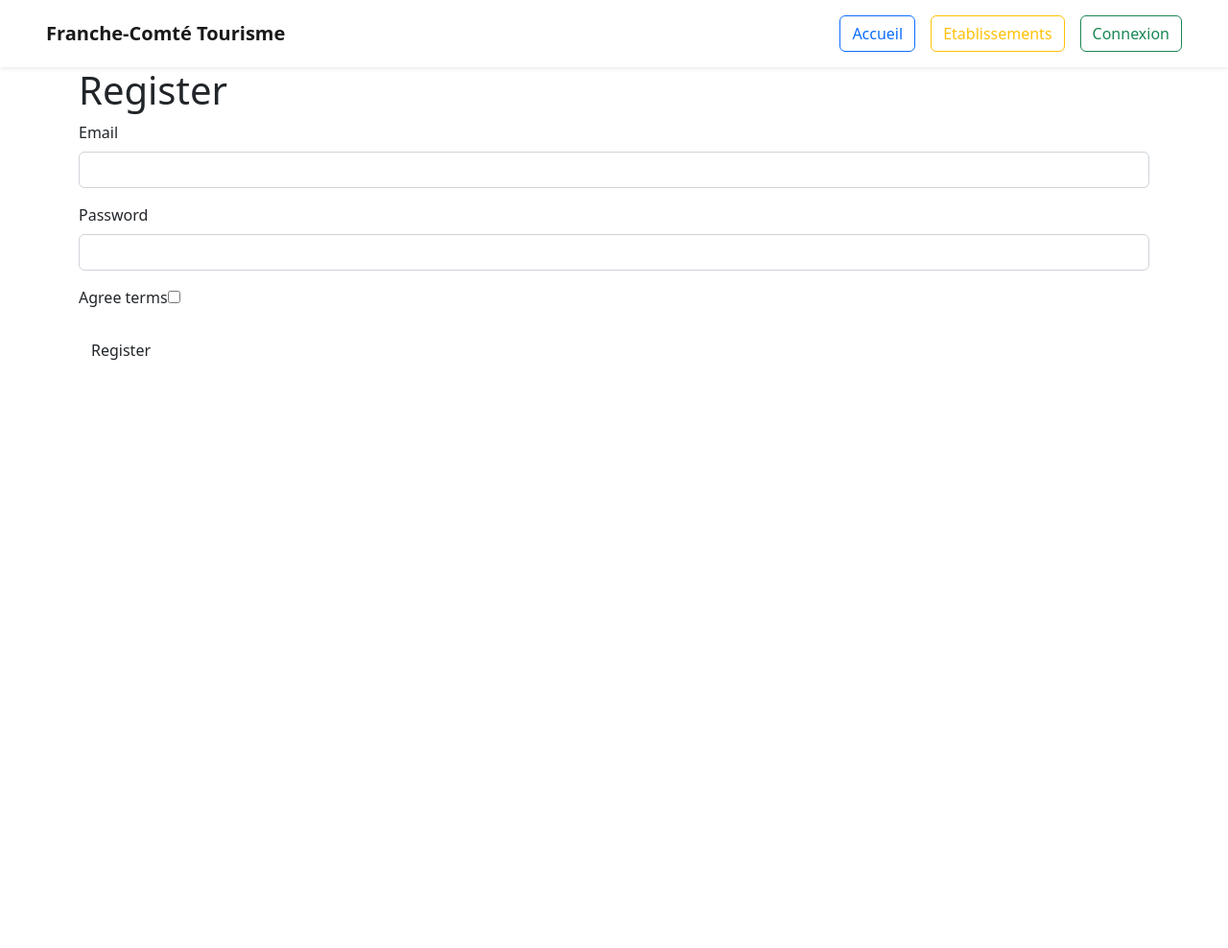
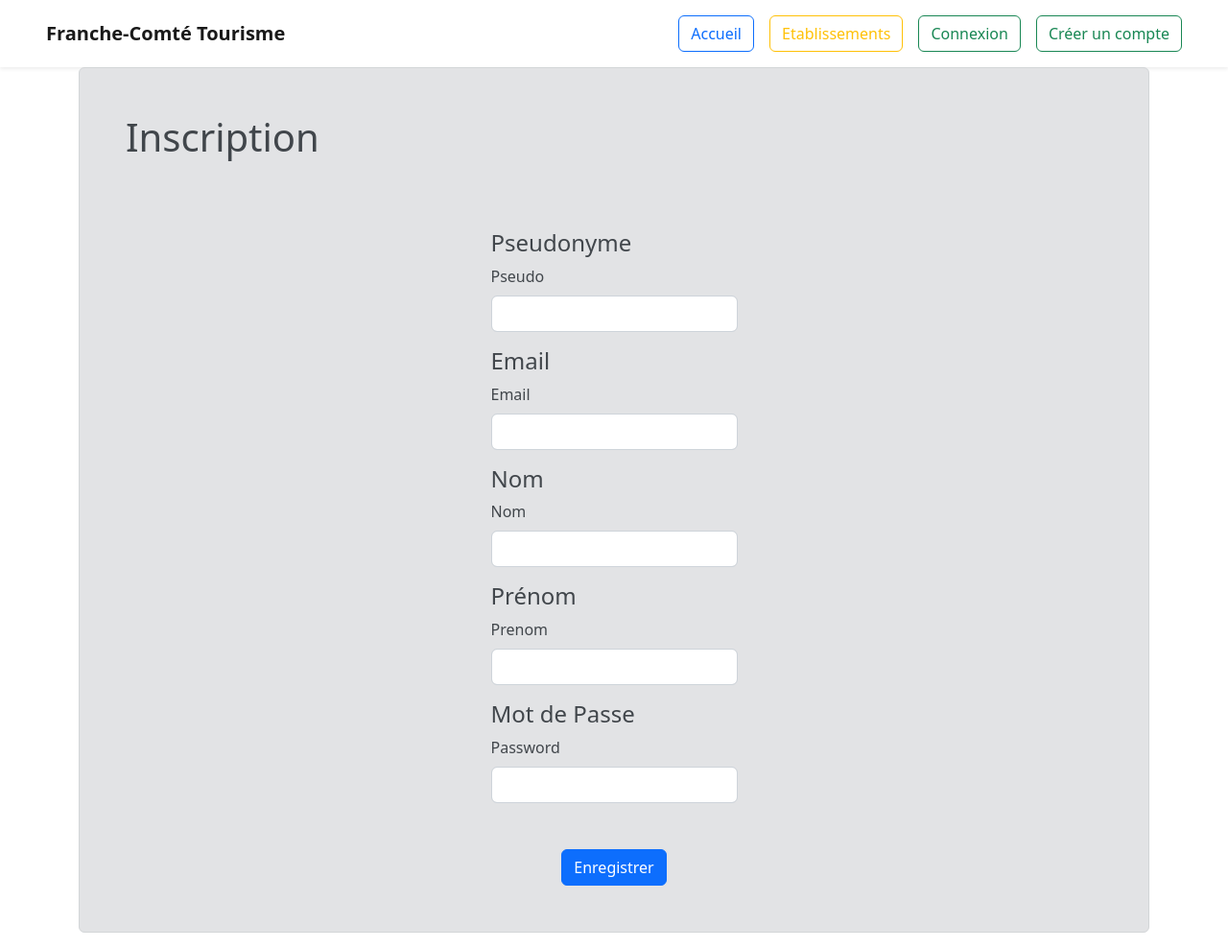
Before and after one commit to Zeqhz/fctourisme, a Symfony app: template templates/registration/register.html.twig in a window 1280 px wide. Shown: the whole page at 96% size. Before the commit the page ends 375 px from the top, so only its background shows below. Run offline with Twig, Linux system fonts and the light colour scheme; the template is opened without the code that fills it, so the values that code supplies are empty; form fields are guessed from the names that the template uses; some libraries are stand-ins or nearby versions.

Commit message:
projet fini

```diff
--- a/templates/partials/navigation.html.twig
+++ b/templates/partials/navigation.html.twig
@@ -23,6 +23,9 @@
                 <li class="nav-link active">
                     <a class="btn btn-outline-success" href="{{ path('app_login') }}">Connexion</a>
                 </li>
+                <li class="nav-link active">
+                    <a class="btn btn-outline-success" href="{{ path('app_register') }}">Créer un compte</a>
+                </li>
             {% endif %}
         </ul>
     </div>
--- a/templates/registration/register.html.twig
+++ b/templates/registration/register.html.twig
@@ -1,17 +1,54 @@
 {% extends 'base.html.twig' %}
 
-{% block title %}Register{% endblock %}
+{% block title %}Inscription{% endblock %}
 
 {% block body %}
-    <h1>Register</h1>
+    <section class="container alert alert-secondary p-5">
+        <h1>Inscription</h1>
+        <div class="d-flex justify-content-center">
+            <div class="row mt-5 ">
+                {{ form_start(registrationForm) }}
 
-    {{ form_start(registrationForm) }}
-        {{ form_row(registrationForm.email) }}
-        {{ form_row(registrationForm.plainPassword, {
-            label: 'Password'
-        }) }}
-        {{ form_row(registrationForm.agreeTerms) }}
+                <h2 class="h4 mt-3">Pseudonyme</h2>
 
-        <button type="submit" class="btn">Register</button>
-    {{ form_end(registrationForm) }}
+                <div class="col-12 mt-1">
+
+                    {{ form_row(registrationForm.pseudo) }}
+
+                </div>
+                <h2 class="h4 mt-3">Email</h2>
+
+                <div class="col-12 mt-1">
+
+                    {{ form_row(registrationForm.email) }}
+
+                </div>
+                <h2 class="h4 mt-3">Nom</h2>
+
+                <div class="col-12 mt-1">
+
+                    {{ form_row(registrationForm.nom) }}
+
+                </div>
+                <h2 class="h4 mt-3">Prénom</h2>
+
+                <div class="col-12  mt-1">
+
+                    {{ form_row(registrationForm.prenom) }}
+
+                </div>
+                <h2 class="h4 mt-3">Mot de Passe</h2>
+                <div class="col-12  mt-1">
+
+                    {{ form_row(registrationForm.password) }}
+
+                </div>
+
+                <button type="submit" class="btn btn-primary d-flex mx-auto mt-5 ">Enregistrer</button>
+
+                {{ form_end(registrationForm) }}
+            </div>
+
+        </div>
+    </section>
 {% endblock %}
```
Also changed, not shown: src/Controller/RegistrationController.php (added, +46 -0 lines), src/Form/RegistrationFormType.php (+14 -16 lines).
